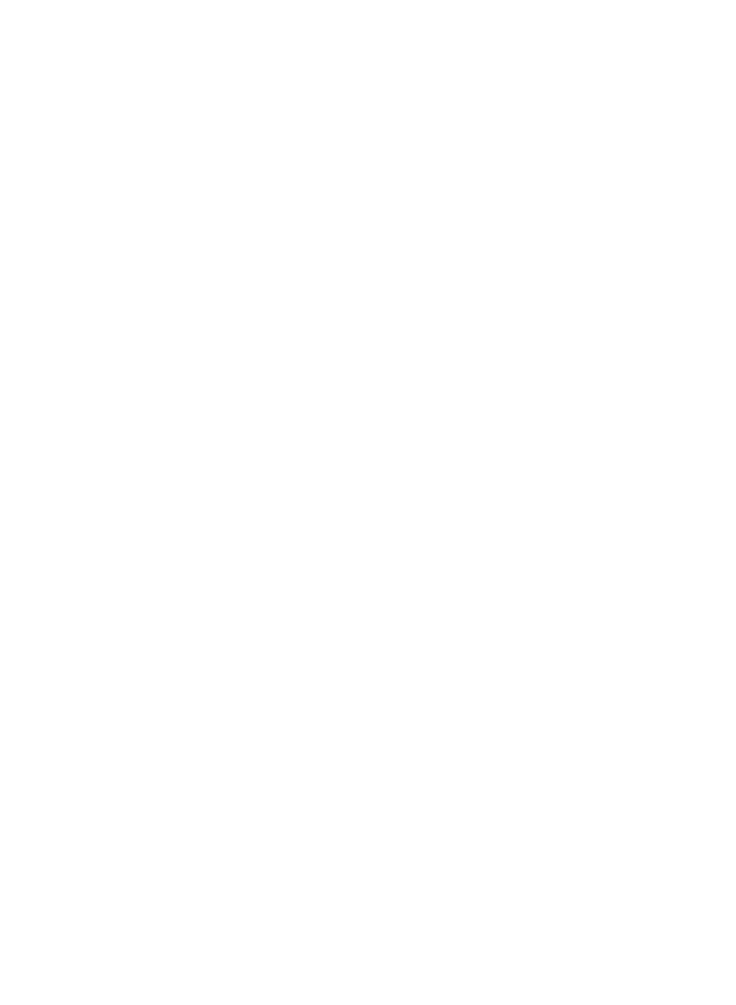
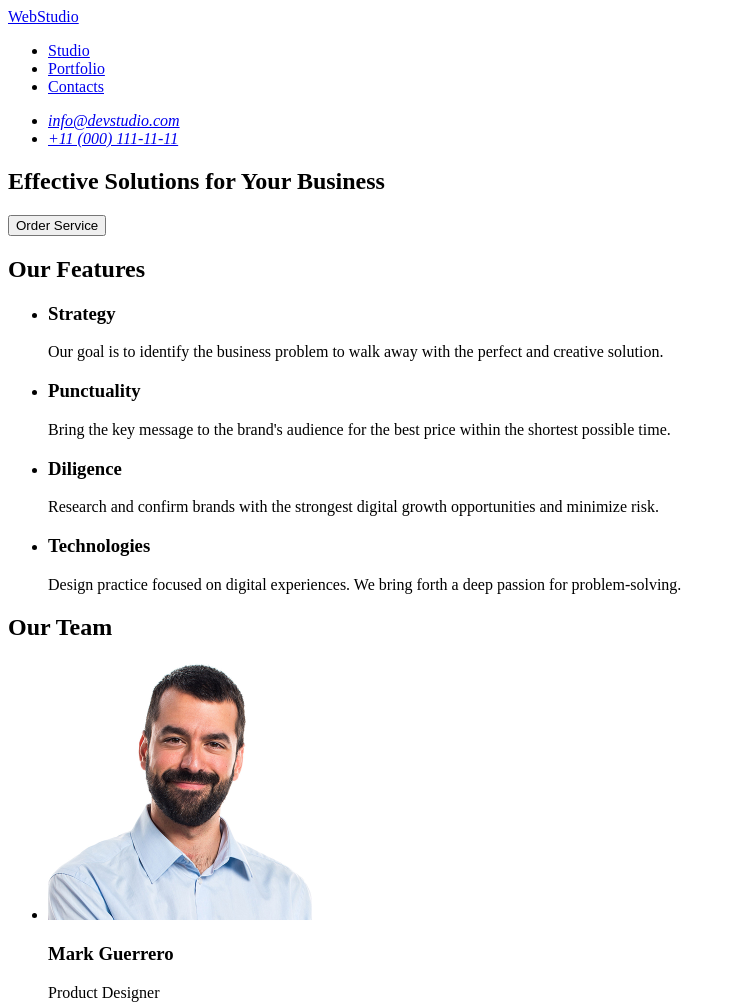
Before and after one commit to Vl-as/goit-markup-hw-01, a plain HTML site: page index.html in a window 1280 px wide. Shown: the top 1005 px of the page, without its empty margins (0-736 px from the left). Before the commit the page ends 800 px from the top, so only its background shows below. Drawn offline with Linux system fonts and the light colour scheme.

Commit message:
add initial HTML

```diff
--- a/index.html
+++ b/index.html
@@ -5,5 +5,112 @@
     <meta name="viewport" content="width=device-width, initial-scale=1.0" />
     <title>Document</title>
   </head>
-  <body></body>
+  <body>
+    <header>
+      <a href="./index.html">WebStudio</a>
+      <nav>
+        <ul>
+          <li><a href="./index.html">Studio</a></li>
+          <li><a href="#">Portfolio</a></li>
+          <li><a href="#">Contacts</a></li>
+        </ul>
+      </nav>
+      <address>
+        <ul>
+          <li><a href="mailto:info@devstudio.com">info@devstudio.com</a></li>
+          <li><a href="tel:+110001111111">+11 (000) 111-11-11</a></li>
+        </ul>
+      </address>
+    </header>
+    <main>
+      <section>
+        <h1>Effective Solutions for Your Business</h1>
+        <button type="button">Order Service</button>
+      </section>
+
+      <section>
+        <h2>Our Features</h2>
+        <ul>
+          <li>
+            <h3>Strategy</h3>
+            <p>
+              Our goal is to identify the business problem to walk away with the
+              perfect and creative solution.
+            </p>
+          </li>
+          <li>
+            <h3>Punctuality</h3>
+            <p>
+              Bring the key message to the brand's audience for the best price
+              within the shortest possible time.
+            </p>
+          </li>
+          <li>
+            <h3>Diligence</h3>
+            <p>
+              Research and confirm brands with the strongest digital growth
+              opportunities and minimize risk.
+            </p>
+          </li>
+          <li>
+            <h3>Technologies</h3>
+            <p>
+              Design practice focused on digital experiences. We bring forth a
+              deep passion for problem-solving.
+            </p>
+          </li>
+        </ul>
+      </section>
+
+      <section>
+        <h2>Our Team</h2>
+        <ul>
+          <li>
+            <img
+              src="/images/img-3.jpg"
+              alt="Portrait of a smiling man"
+              width="264"
+            />
+            <h3>Mark Guerrero</h3>
+            <p>Product Designer</p>
+          </li>
+          <li>
+            <img
+              src="/images/img-2.jpg"
+              alt="Portrait of a smiling man"
+              width="264"
+            />
+            <h3>Tom Ford</h3>
+            <p>Frontend Developer</p>
+          </li>
+          <li>
+            <img
+              src="/images/img-1.jpg"
+              alt="Portrait of a smiling woman"
+              width="264"
+            />
+            <h3>Camila Garcia</h3>
+            <p>Marketing</p>
+          </li>
+          <li>
+            <img
+              src="/images/img.jpg"
+              alt="Portrait of a smiling man"
+              width="264"
+            />
+            <h3>Daniel Wilson</h3>
+            <p>UI Designer</p>
+          </li>
+        </ul>
+      </section>
+
+      <footer>
+        <a href="./index.html">WebStudio</a>
+        <p>
+          Increase the flow of customers and sales for your business with
+          digital marketing & growth solutions.
+        </p>
+      </footer>
+    </main>
+  </body>
 </html>
```
